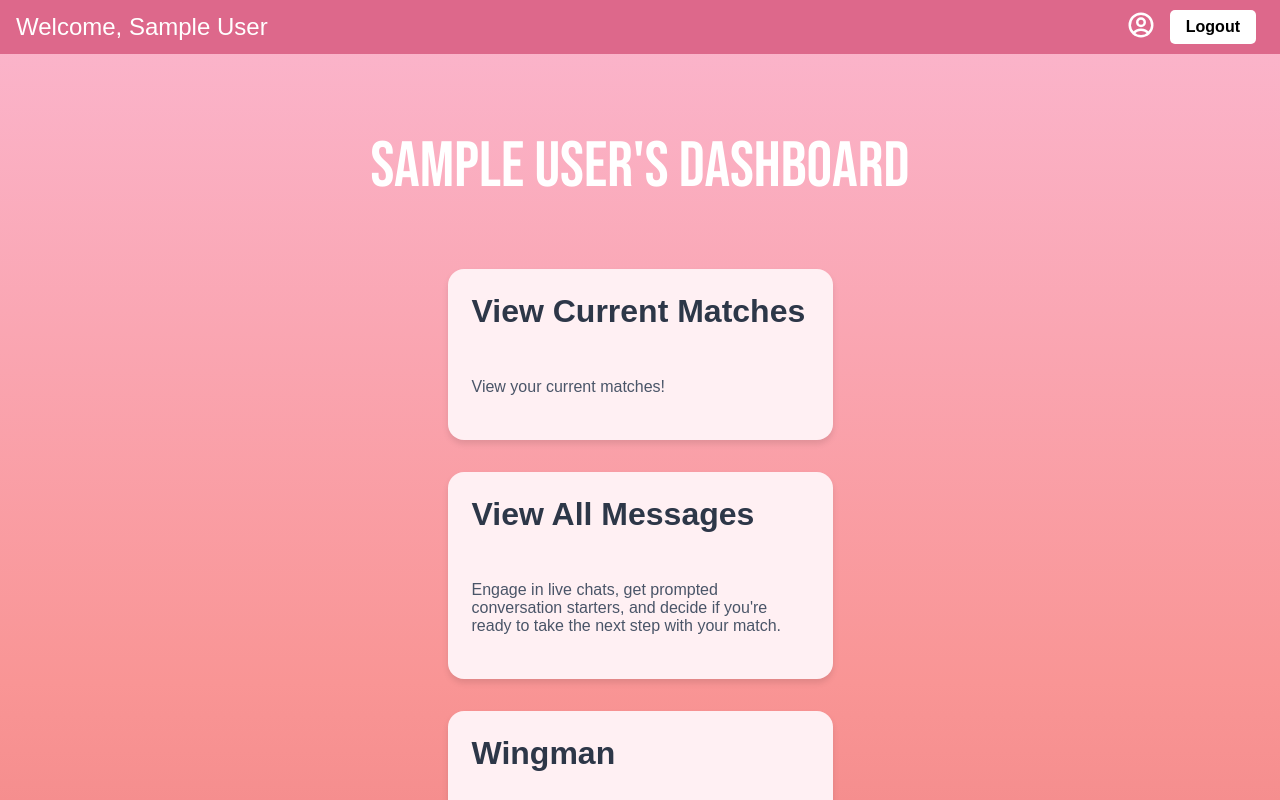
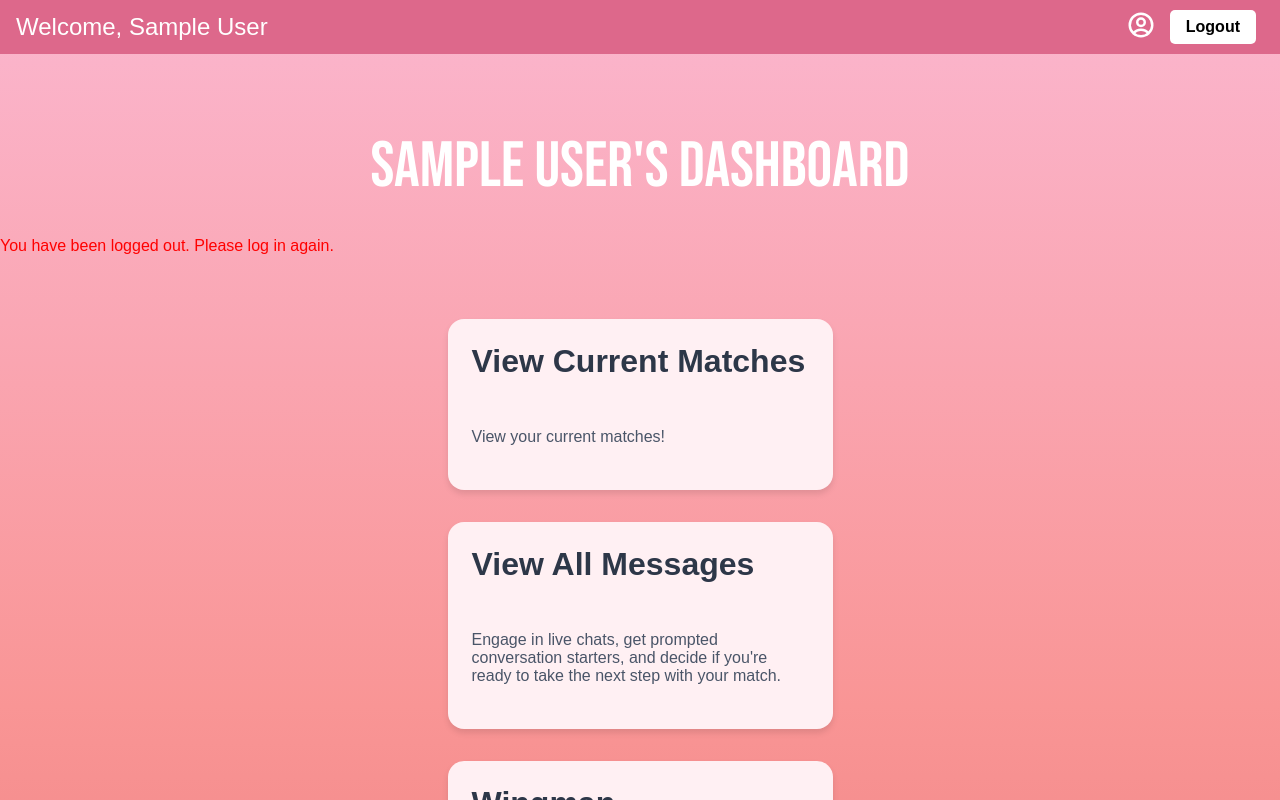
Before and after one commit to ajpieroni/316Heartcoded, a React (Create React App) app in the folder ourapp/reactapp/: page /UserSignedIn in a window 1280 px wide. Shown: the top 800 px of the page. Built offline with nearby package versions, Linux system fonts and the light colour scheme; no server answers; sample sign-in values are in the browser's storage.

Commit message:
worked around

```diff
--- a/ourapp/reactapp/src/App.js
+++ b/ourapp/reactapp/src/App.js
@@ -40,6 +40,21 @@ function App() {
 
     return null;
   }
+  useEffect(() => {
+    if (location.pathname === '/') {
+      sessionStorage.setItem('user', null);
+      sessionStorage.setItem('uid', null);
+      sessionStorage.setItem('username', null);
+      localStorage.setItem('username', null);
+      localStorage.setItem('uid', null);
+      localStorage.setItem('user', null);
+
+      setUser(null)
+
+
+
+    }
+  }, [location]);
 
   const [user, setUser] = useState(null);
   return (
--- a/ourapp/reactapp/src/components/Header.js
+++ b/ourapp/reactapp/src/components/Header.js
@@ -15,6 +15,13 @@ function Header() {
     sessionStorage.removeItem('user');
     // localStorage.setItem()
     setUser(null);
+      sessionStorage.setItem('user', null);
+      sessionStorage.setItem('uid', null);
+      sessionStorage.setItem('username', null);
+      localStorage.setItem('username', null);
+      localStorage.setItem('uid', null);
+      localStorage.setItem('user', null);
+
     navigate('/');
   };
   useEffect(() => {
--- a/ourapp/reactapp/src/pages/UserSignedIn.js
+++ b/ourapp/reactapp/src/pages/UserSignedIn.js
@@ -31,8 +31,20 @@ export default function UserSignedIn() {
 
   const [confirmation, setConfirmation] = useState("");
   const [showConfirmationDialog, setShowConfirmationDialog] = useState(false);
+  const [error, setError] = useState(null);
+  const username = localStorage.getItem("username") || "defaultUsername";
+  useEffect(() => {
+    let timer;
 
-  const username = localStorage.getItem("username") || "defaultUsername";
+    if (user === null) {
+      setError("You have been logged out. Please log in again.");
+      timer = setTimeout(() => {
+        navigate("/");
+      }, 2000);
+    }
+    return () => clearTimeout(timer);
+  }, [user]);
+
   const initializeUser = () => {
     fetch(`http://localhost:3000/test_users/find_by_username/${username}`)
       .then((response) => {
@@ -79,7 +91,7 @@ return(
       <div className="features">
         <Header />
         <div class="welcome-message"> {user?.name}'s Dashboard</div>
-
+        {error && <div style={{color: '#FF0000'}}>{error}</div>}
         <div>
           <div
             style={{
```
